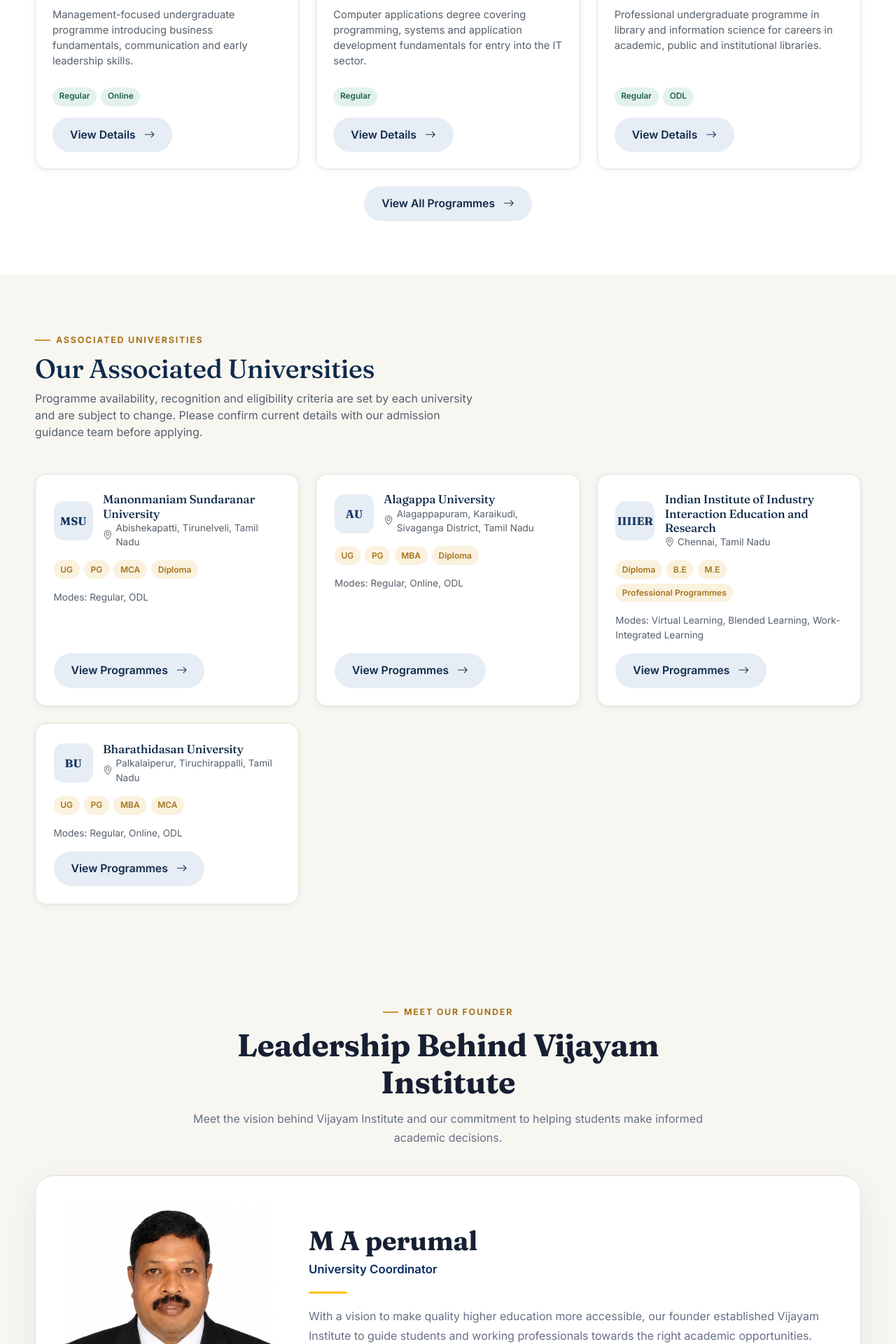
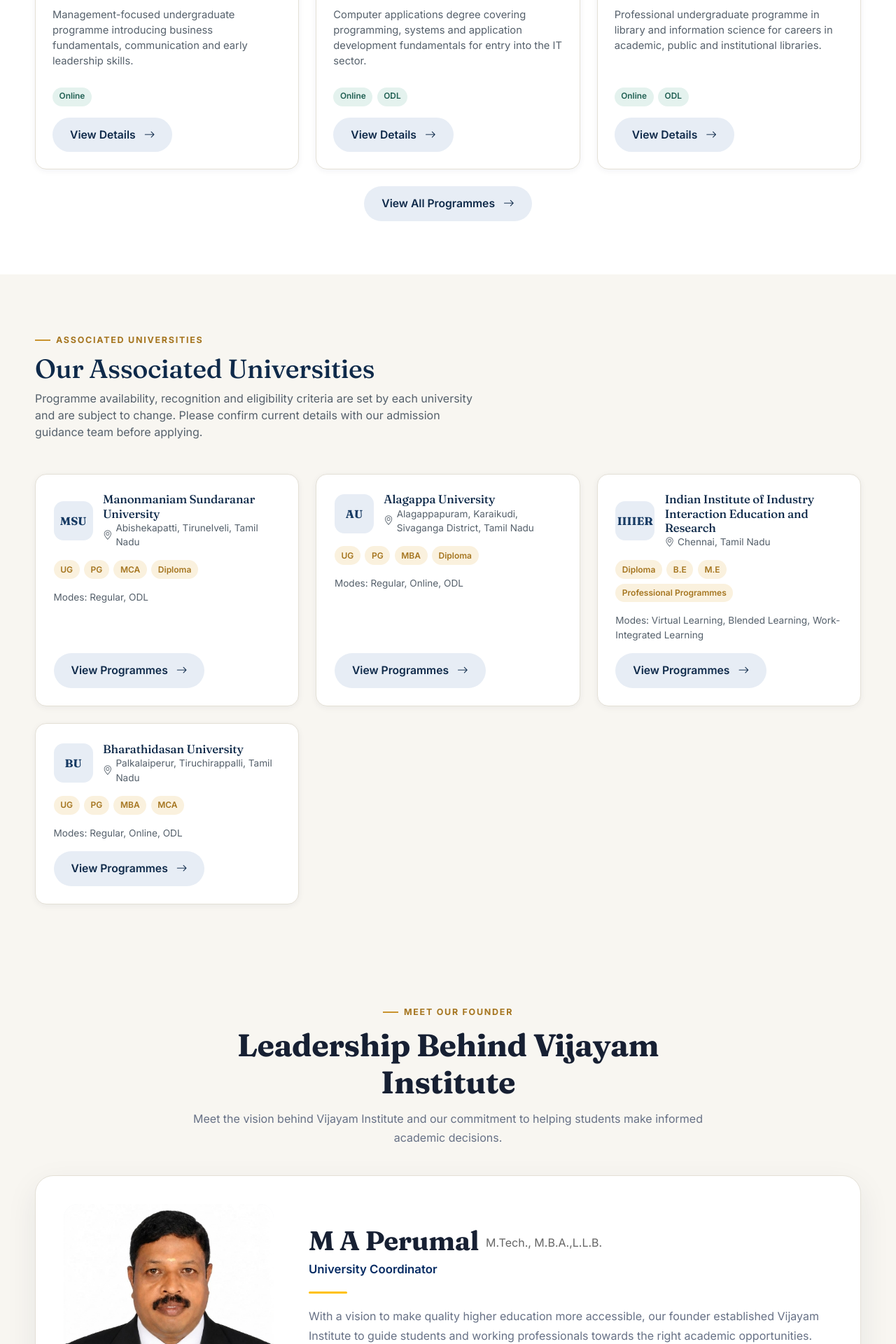
Before and after one commit to rahuls3012/vijayaminstitute, a React (Vite) app: page / in a window 1280 px wide. Shown: the part 1940-3860 px from the top of the page at 70% size. Built offline with nearby package versions, Linux system fonts and the light colour scheme.

Commit message:
name change

```diff
--- a/src/data/courses.js
+++ b/src/data/courses.js
@@ -23,7 +23,7 @@
     fullName: 'Bachelor of Arts',
     category: 'UG',
     type: 'Undergraduate',
-    modes: ['Regular', 'ODL'],
+    modes: ['ODL'],
     description:
       'A broad-based undergraduate programme across humanities and social science disciplines, suited to learners building a foundation for further study or public-sector careers.',
     universityIds: ['msu', 'alagappa'],
@@ -34,7 +34,7 @@
     fullName: 'Bachelor of Commerce',
     category: 'UG',
     type: 'Undergraduate',
-    modes: ['Regular', 'Online', 'ODL'],
+    modes: [ 'Online', 'ODL'],
     description:
       'Undergraduate commerce education covering accounting, taxation, business law and finance fundamentals for careers in finance and administration.',
     universityIds: ['bdu', 'msu', 'alagappa'],
@@ -45,7 +45,7 @@
     fullName: 'Bachelor of Science',
     category: 'UG',
     type: 'Undergraduate',
-    modes: ['Regular'],
+    modes: ['Online',"ODL"],
     description:
       'Science stream undergraduate degree with options across mathematics, computer science and allied disciplines, depending on the affiliated university.',
     universityIds: ['bdu', 'msu'],
@@ -56,7 +56,7 @@
     fullName: 'Bachelor of Business Administration',
     category: 'UG',
     type: 'Undergraduate',
-    modes: ['Regular', 'Online'],
+    modes: [ 'Online'],
     description:
       'Management-focused undergraduate programme introducing business fundamentals, communication and early leadership skills.',
     universityIds: ['bdu', 'alagappa'],
@@ -67,7 +67,7 @@
     fullName: 'Bachelor of Computer Applications',
     category: 'UG',
     type: 'Undergraduate',
-    modes: ['Regular'],
+    modes: ["Online","ODL"],
     description:
       'Computer applications degree covering programming, systems and application development fundamentals for entry into the IT sector.',
     universityIds: ['bdu', 'msu'],
@@ -78,7 +78,7 @@
     fullName: 'Bachelor of Library and Information Science',
     category: 'UG',
     type: 'Undergraduate',
-    modes: ['Regular', 'ODL'],
+    modes: ["Online", 'ODL'],
     description:
       'Professional undergraduate programme in library and information science for careers in academic, public and institutional libraries.',
     universityIds: ['alagappa'],
@@ -89,7 +89,7 @@
     fullName: 'Master of Arts',
     category: 'PG',
     type: 'Postgraduate',
-    modes: ['Regular', 'ODL'],
+    modes: ['Online', 'ODL'],
     description:
       'Postgraduate specialisation in humanities and social science subjects for learners advancing an existing UG qualification.',
     universityIds: ['msu', 'alagappa'],
@@ -100,7 +100,7 @@
     fullName: 'Master of Commerce',
     category: 'PG',
     type: 'Postgraduate',
-    modes: ['Regular', 'Online', 'ODL'],
+    modes: [ 'Online', 'ODL'],
     description:
       'Advanced commerce postgraduate programme covering financial management, accounting theory and research methods.',
     universityIds: ['bdu', 'msu'],
@@ -111,7 +111,7 @@
     fullName: 'Master of Science',
     category: 'PG',
     type: 'Postgraduate',
-    modes: ['Regular'],
+    modes: ['Online','ODL'],
     description:
       'Postgraduate science specialisation building on an undergraduate science degree, subject to the affiliated university offering.',
     universityIds: ['bdu'],
@@ -122,7 +122,7 @@
     fullName: 'Master of Business Administration',
     category: 'MBA',
     type: 'Professional',
-    modes: ['Regular', 'Online', 'ODL'],
+    modes: [ 'Online', 'ODL'],
     description:
       'Professional management programme for graduates seeking to move into leadership, strategy and cross-functional business roles while continuing to work.',
     universityIds: ['bdu', 'alagappa'],
@@ -133,7 +133,7 @@
     fullName: 'Master of Computer Applications',
     category: 'MCA',
     type: 'Professional',
-    modes: ['Regular', 'Online'],
+    modes: ['Online'],
     description:
       'Professional postgraduate programme in computer applications for eligible graduates pursuing software and IT careers.',
     universityIds: ['bdu', 'msu'],
@@ -144,7 +144,7 @@
     fullName: 'Diploma & Certificate Programmes',
     category: 'Diploma',
     type: 'Diploma',
-    modes: ['Regular', 'ODL'],
+    modes: ["Online", 'ODL'],
     description:
       'Short-duration diploma and certificate options across commerce, computer applications and management topics for focused, career-oriented learning.',
     universityIds: ['msu', 'alagappa'],
--- a/src/pages/About.jsx
+++ b/src/pages/About.jsx
@@ -80,9 +80,12 @@
       {/* Details - Right */}
       <div className="founder-content">
 
-        <h3 className="founder-name">
-          M A perumal
-        </h3>
+       <div className="founder-info">
+  <h3 className="founder-name">M A Perumal</h3>
+  <span className="founder-education">
+    M.Tech., M.B.A.,L.L.B.
+  </span>
+</div>
 
         <p className="founder-position">
          University Coordinator
--- a/src/pages/Home.jsx
+++ b/src/pages/Home.jsx
@@ -171,9 +171,13 @@
       {/* Details - Right */}
       <div className="founder-content">
 
-        <h3 className="founder-name">
-          M A perumal
-        </h3>
+        <div className="founder-info">
+  <h3 className="founder-name">M A Perumal</h3>
+  <span className="founder-education">
+    M.Tech., M.B.A.,L.L.B.
+  </span>
+</div>
+
 
         <p className="founder-position">
          University Coordinator
--- a/src/styles/global.css
+++ b/src/styles/global.css
@@ -238,6 +238,39 @@
 }
 .skip-link:focus {
   left: 0;
+}
+
+.founder-info {
+  display: flex;
+  align-items: center;
+  gap: 10px;
+  flex-wrap: wrap;
+}
+
+.founder-name {
+  margin: 0;
+  font-size: 24px;
+}
+
+.founder-education {
+  font-size: 16px;
+  color: #666;
+  white-space: nowrap;
+}
+
+/* Mobile */
+@media (max-width: 600px) {
+  .founder-info {
+    gap: 6px;
+  }
+
+  .founder-name {
+    font-size: 20px;
+  }
+
+  .founder-education {
+    font-size: 13px;
+  }
 }
 
 /* ---- Floating shapes ---- */
```
Also changed, not shown: 1 other file (tests, documents, lock files or other folders).
